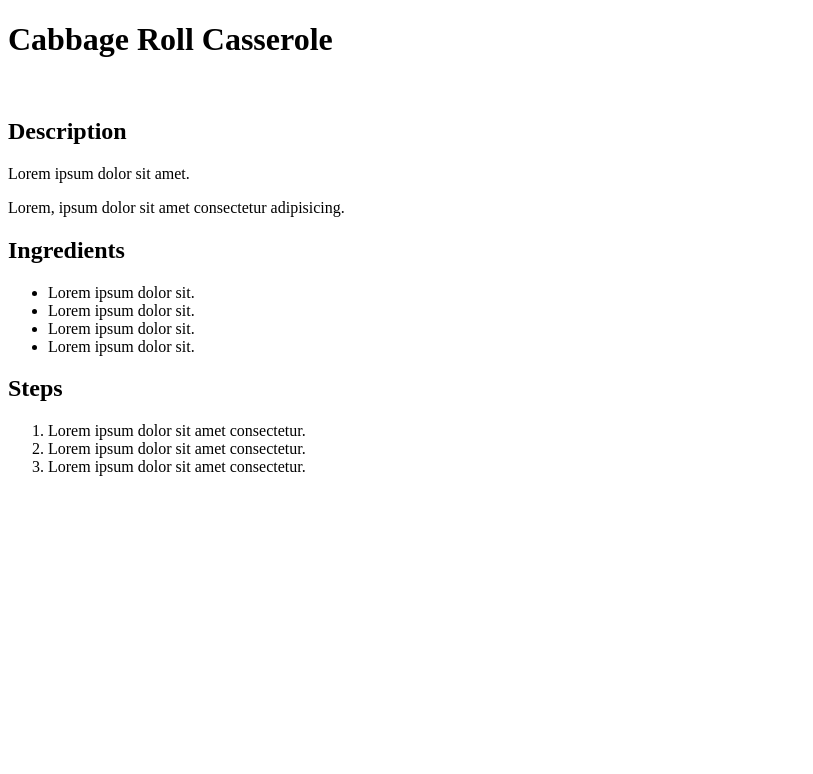
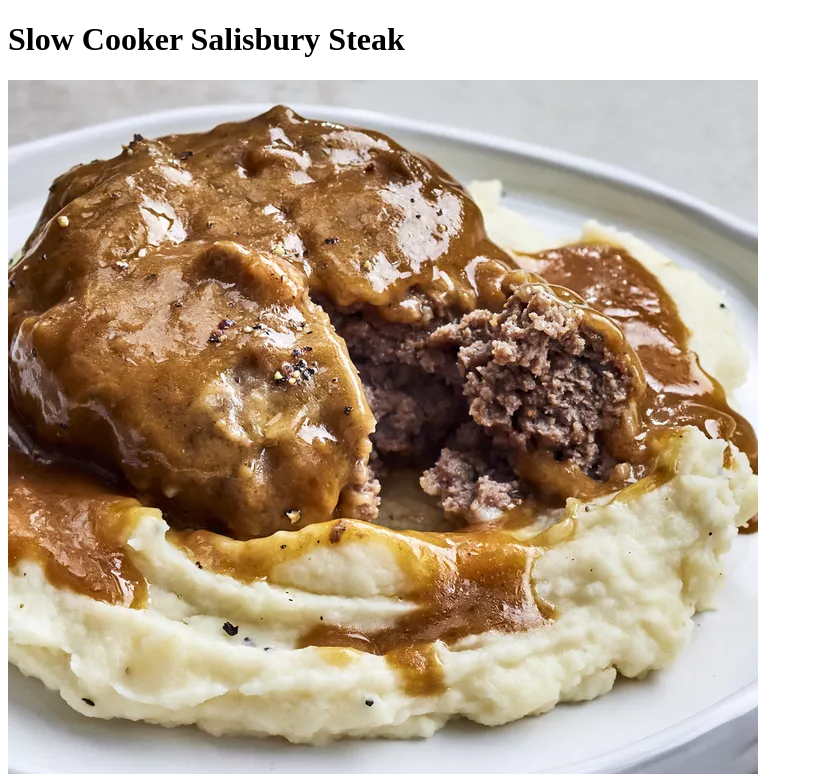
Before and after one commit to Wizmyr/odin-recipes, a plain HTML site: page recipes/salisbury-stake.html in a window 1280 px wide. Shown: the top 774 px of the page, without its empty margins (0-813 px from the left). Drawn offline with Linux system fonts and the light colour scheme.

Commit message:
Link Salisbury Stake image to HTML

```diff
--- a/recipes/salisbury-stake.html
+++ b/recipes/salisbury-stake.html
@@ -7,8 +7,8 @@
     <title>Document</title>
 </head>
 <body>
-    <h1>Cabbage Roll Casserole</h1>
-        <img src="" alt="">
+    <h1> Slow Cooker Salisbury Steak</h1>
+        <img src="../images/salisbury-stake.webp" alt="salisbury-stake">
     <h2>Description</h2>
         <p>Lorem ipsum dolor sit amet.</p>
         <p>Lorem, ipsum dolor sit amet consectetur adipisicing.</p>
```
